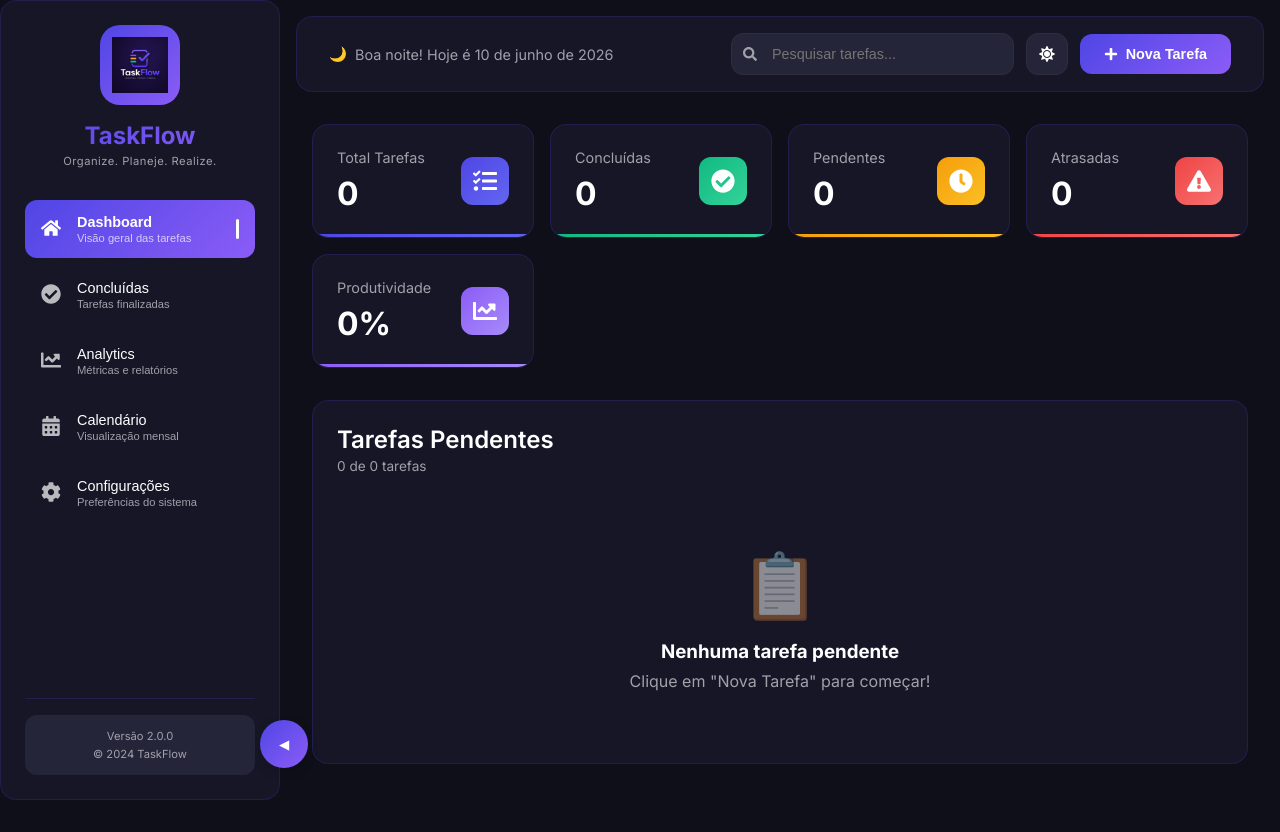
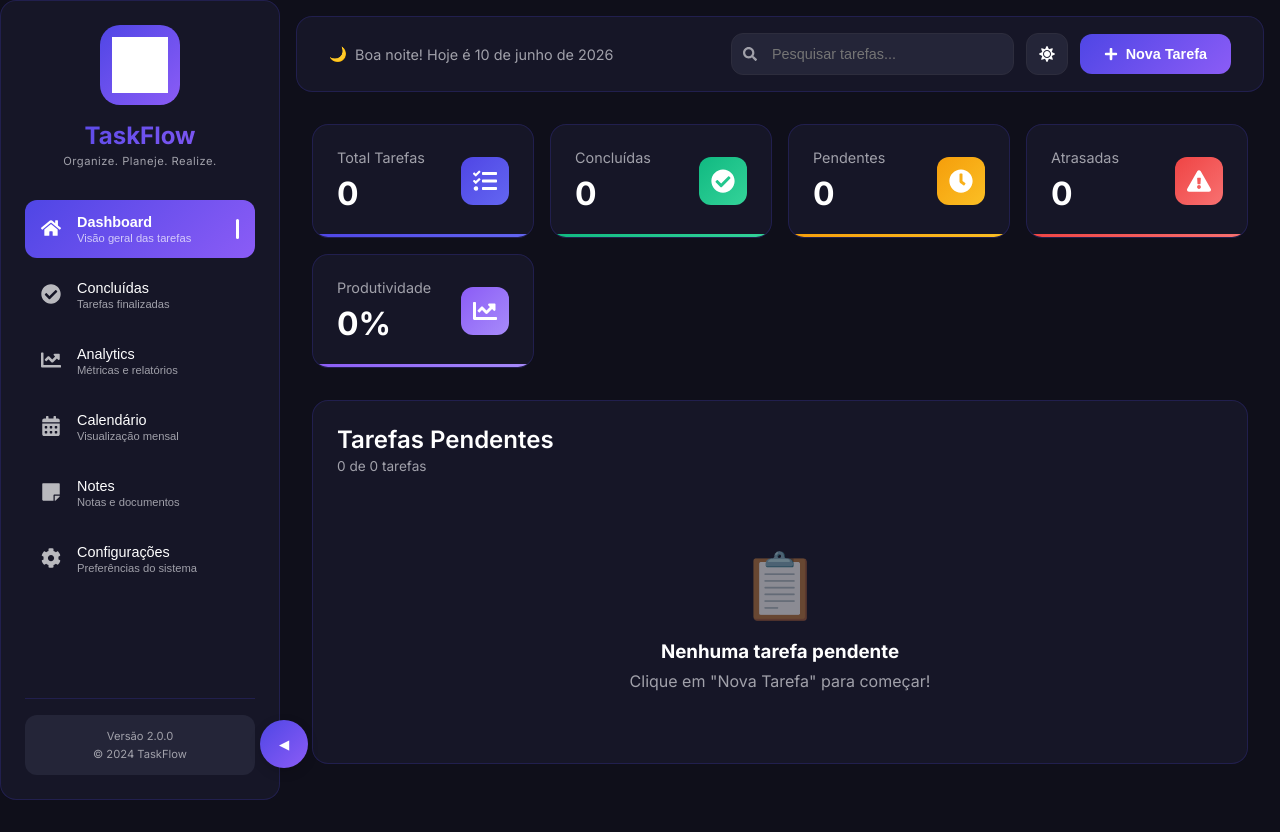
Before and after one commit to kkaua05/TaskFlow, a React (Vite) app in the folder taskflow/: page / in a window 1280 px wide. Built offline with nearby package versions, Linux system fonts and the light colour scheme.

Commit message:
feat(sidebar): adiciona item Notes ao menu de navegação
- Inclui opção "Notes" na sidebar com ícone FaStickyNote
- Adiciona 'notes' ao PageType para roteamento
- Atualiza descrição do item: "Notas e documentos"
- Aplica filtro de cor na logo para melhor visibilidade

```diff
--- a/taskflow/src/components/Sidebar/Sidebar.tsx
+++ b/taskflow/src/components/Sidebar/Sidebar.tsx
@@ -4,10 +4,11 @@ import {
   FaCheckCircle,
   FaChartLine,
   FaCalendarAlt,
+  FaStickyNote,
   FaCog
 } from 'react-icons/fa';
 
-export type PageType = 'dashboard' | 'completed' | 'analytics' | 'calendar' | 'settings';
+export type PageType = 'dashboard' | 'completed' | 'analytics' | 'calendar' | 'notes' | 'settings';
 
 interface SidebarProps {
   currentPage: PageType;
@@ -29,6 +30,7 @@ export const Sidebar: React.FC<SidebarProps> = ({ currentPage, onPageChange, isO
     { id: 'completed', label: 'Concluídas', icon: <FaCheckCircle size={20} />, description: 'Tarefas finalizadas' },
     { id: 'analytics', label: 'Analytics', icon: <FaChartLine size={20} />, description: 'Métricas e relatórios' },
     { id: 'calendar', label: 'Calendário', icon: <FaCalendarAlt size={20} />, description: 'Visualização mensal' },
+    { id: 'notes', label: 'Notes', icon: <FaStickyNote size={20} />, description: 'Notas e documentos' },
     { id: 'settings', label: 'Configurações', icon: <FaCog size={20} />, description: 'Preferências do sistema' },
   ];
 
@@ -100,8 +102,8 @@ export const Sidebar: React.FC<SidebarProps> = ({ currentPage, onPageChange, isO
               style={{
                 width: '100%',
                 height: '100%',
-            objectFit: 'contain'
-    // filter removido para manter cores originais
+                objectFit: 'contain',
+                filter: 'brightness(0) invert(1)'
               }}
             />
           </motion.div>
```
Lines whose indentation alone changed are shown as unchanged.
